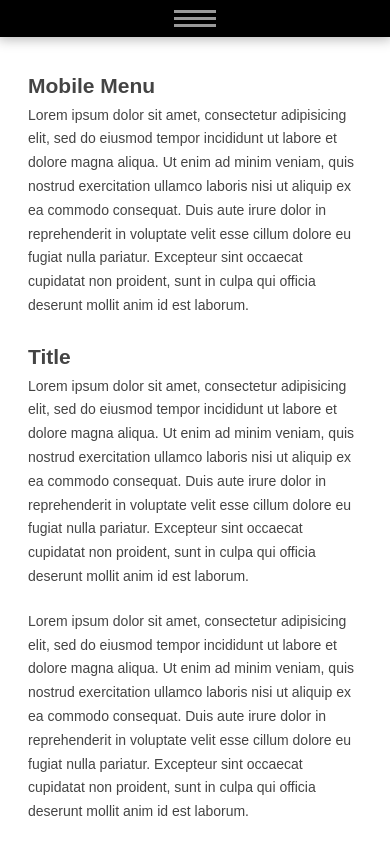
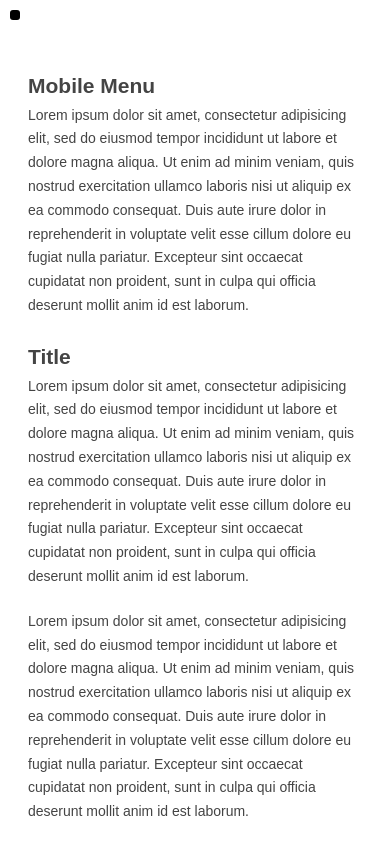
Before and after one commit to bloqhead/Mo-Menu, a plain HTML site: page demo.html in a window 390 px wide. Shown: the top 842 px of the page. Drawn offline with nearby package versions, Linux system fonts and the light colour scheme.

Commit message:
New Feature!
Added a new menu type feature that allows you to either have a mobile
menu that slides down from the top or from the left.

```diff
--- a/css/mediaqueries.css
+++ b/css/mediaqueries.css
@@ -27,7 +27,7 @@
 @media screen and (max-width: 480px) {
 	/* if you decide to use your own id or class for this container,
 	you will have to handle the media queries manually */
-	#mobileMenu {
+	#mobileMenu, #toggleMobileMenuSlide {
 		display: block;
 	}
 }
--- a/css/themes.css
+++ b/css/themes.css
@@ -3,6 +3,10 @@
 /* =========================================
 Dark Theme (default)
 ========================================= */
+
+#mobileMenu, #toggleMobileMenuSlide {
+	display: none;
+}
 
 #mobileMenu {
 	background: #000;
@@ -11,7 +15,6 @@ Dark Theme (default)
 	left: 0;
 	width: 100%;
 	padding: 10px 0;
-	display: none;
 	overflow: hidden;
 	box-shadow: 0 0 12px 2px rgba(0,0,0,0.3);
 }
@@ -68,9 +71,21 @@ Dark Theme (default)
 	border-radius: 0 0 5px 5px;
 }
 
-#mobileMenu #toggleMobileMenu {
+#toggleMobileMenuSlide {
+	background: #000;
+	position: fixed !important;
+	top: 10px;
+	left: 10px;
+	padding: 5px;
+	-moz-bor-radius: 3px;
+	-webkit-border-radius: 3px;
+	-o-border-radius: 3px;
+	border-radius: 3px;
+}
+
+#toggleMobileMenu {
 	display: block;
-	background: none;
+	background: #000;
 	width: 3em;
 	height: .25em;
 	margin: 0 auto;
@@ -81,7 +96,7 @@ Dark Theme (default)
 	border-bottom: .25em solid #999;
 }
 
-#mobileMenu #toggleMobileMenu.active {
+#toggleMobileMenu.active {
 	border-color: skyblue;
 }
 
@@ -89,7 +104,8 @@ Dark Theme (default)
 Light Theme
 ========================================= */
 
-#mobileMenu.moMenu-light {
+#mobileMenu.moMenu-light,
+#toggleMobileMenuSlide-light {
 	background: #dedede;
 }
 
--- a/demo.html
+++ b/demo.html
@@ -11,6 +11,7 @@
 		<script type="text/javascript" charset="utf-8">
 			jQuery(document).ready(function($) {
 				$('nav').moMenu({
+					type: 'slide',
 					speed: 300,
 					auto: true,
 					zindex: 0
--- a/momenu.js
+++ b/momenu.js
@@ -1,17 +1,19 @@
 (function($) {
 	/*
-	* Mo' Menu! 1.3
+	* Mo' Menu -- v1.3.6
+	* Mo' Money, Mo' Menu
 	*
-	* Copyright 2012, Daryn St. Pierre http://bloqhead.com
+	* (c) 2012, Daryn St. Pierre http://bloqhead.com
 	* Released under the WTFPL License
 	* http://sam.zoy.org/wtfpl/
 	*
-	* Date: Tue July 24, 2012
+	* Creation Date: Tue July 24, 2012
 	*/
 
 	$.fn.extend({
 		moMenu: function(options) {
 			var defaults = {
+				type: '',
 				nocontainer: false,
 				container: '#mobileMenu',
 				speed: 600,
@@ -19,42 +21,36 @@
 				animation: '',
 				zindex: '',
 				padding: '',
-				theme: '' // light, default
+				theme: '' // light, default, your own
 			};
 			var options = $.extend(defaults, options);
 
 			// --------------------------------
-			// Mobile Menu
+			// MoMenu
 			// --------------------------------
 			return this.each(function() {
-				// variables
+
+				// ---------------------------------------------------------
+				// Core Variables
+				// ---------------------------------------------------------
 				var o = options;
 				var obj = $(this);
 				var cid = o.container.replace('#', '').replace('.', '');
 				var mobileWidth = 480;
+
+				// ---------------------------------------------------------
+				// Core Functions
+				// ---------------------------------------------------------
 
 				// automatically prepend #mobileMenu to body if desired
 				if(o.auto == true) {
 					$('body').prepend('<div id="' + cid + '" class="' + cid +'" aria-hidden="true"></div>');
 				}
 
-				// mobile menu toggle button
-				$(o.container).prepend('<a id="toggleMobileMenu">Menu</a>');
-
 				// themes
 				if(o.theme != '') {
 					$(o.container).addClass('moMenu-' + o.theme);
 				}
-
-				// toggle button
-				$('a#toggleMobileMenu').click(function() {
-					if(o.animation == '') {
-						$(this).next('ul').stop().slideToggle(o.speed); // fold down animation
-					} else if(o.animation == 'toggle') {
-						$(this).next('ul').stop().toggle(0); // immediately appear (overrides user-defined speed)
-					}
-					$(this).toggleClass('active');
-				});
 
 				// clone the menu ul from the navigation container
 				if(o.nocontainer == false) {
@@ -71,6 +67,73 @@
 				if(o.zindex != '') {
 					$(o.container).css('z-index',o.zindex);
 				}
+
+				// ---------------------------------------------------------
+				// Menu Type -- Options: 'slide'
+				// ---------------------------------------------------------
+
+				// type (added: 10/24/12)
+				if(o.type == 'slide') {
+					// mobile menu toggle button
+					if(o.theme != '') {
+						$('body').prepend('<span id="toggleMobileMenuSlide-'+ o.theme +'"><a id="toggleMobileMenu">Menu</a></span>');
+					} else {
+						$('body').prepend('<span id="toggleMobileMenuSlide"><a id="toggleMobileMenu">Menu</a></span>');
+					}
+
+					var bHeight = $(window).height();
+					var bWidth = $(window).width();
+					$(o.container).addClass('moMenu-slideOut');
+					$(o.container).width(bWidth - 20 + 'px');
+					$('ul', o.container).show();
+					$(o.container)
+						.css('position','fixed')
+						.css('left','-' + bWidth + 'px');
+
+					// toggle button
+					$('a#toggleMobileMenu').css('z-index',o.zindex + '1');
+					$(o.container).css('top','50px');
+					$(o.container + 'ul').css('display','inline');
+
+					// toggle the slide out animation
+					$('a#toggleMobileMenu').toggle(
+						function() {
+							$(o.container).animate({ left: 0 }, o.speed);
+							$(this).addClass('active');
+						},
+						function() {
+							$(o.container).animate({ left: '-' + bWidth + 'px' }, o.speed);
+							$(this).removeClass('active');
+						}
+					);
+
+					// determine the menu dimensions based on browser dimensions
+					$(window).resize(function() {
+						var bHeight = $(window).height();
+						var bWidth = $(window).width();
+						$(o.container).addClass('moMenu-slideOut');
+						$(o.container).width(bWidth).height(bHeight);
+					});
+
+				} else {
+
+					// mobile menu toggle button
+					$(o.container).prepend('<a id="toggleMobileMenu">Menu</a>');
+
+					// toggle button
+					$('a#toggleMobileMenu').click(function() {
+						if(o.animation == '') {
+							$(this).next('ul').stop().slideToggle(o.speed); // fold down animation
+						} else if(o.animation == 'toggle') {
+							$(this).next('ul').stop().toggle(0); // immediately appear (overrides user-defined speed)
+						}
+						$(this).toggleClass('active');
+					});
+				}
+
+				// ---------------------------------------------------------
+				// Browser Resizing + Polling
+				// ---------------------------------------------------------
 
 				// top padding on body for initial load (added 10-19-2012)
 				var initialWidth = $(window).width();
```
Also changed, not shown: 1 other file.
